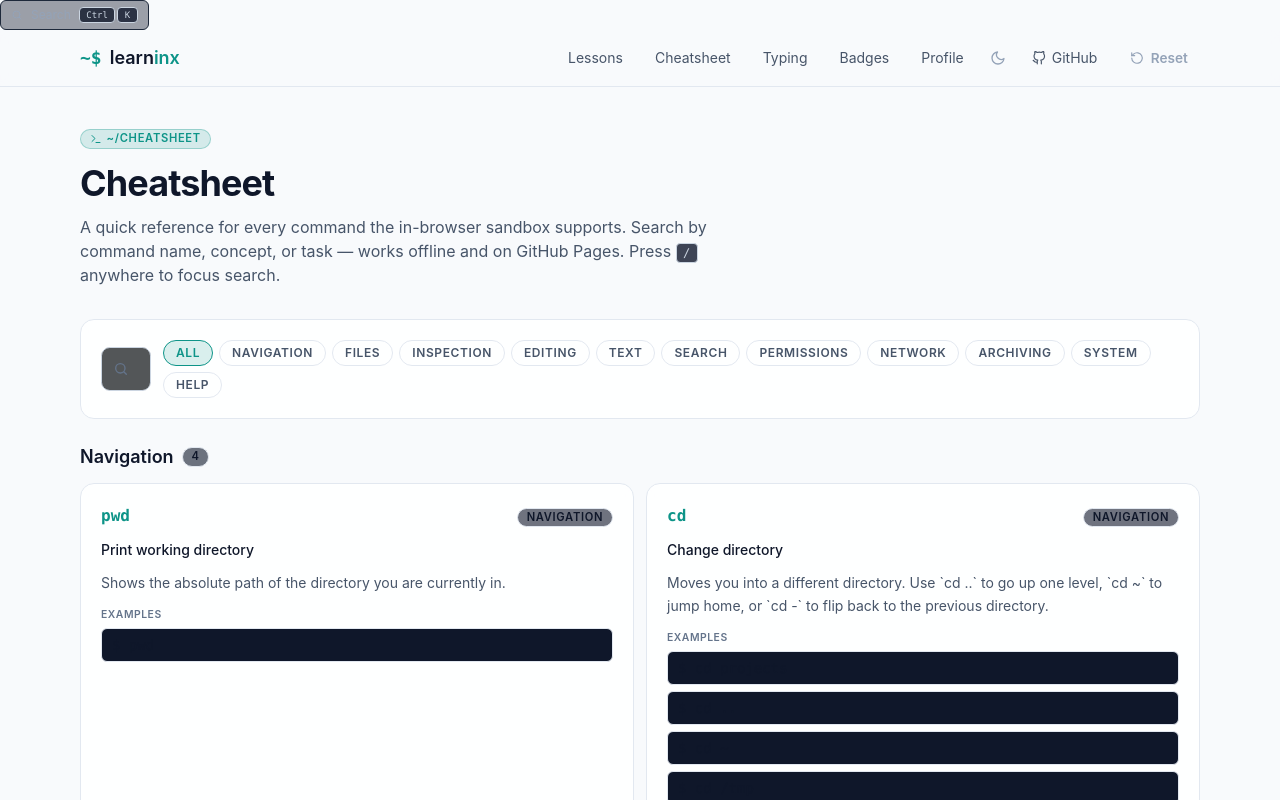
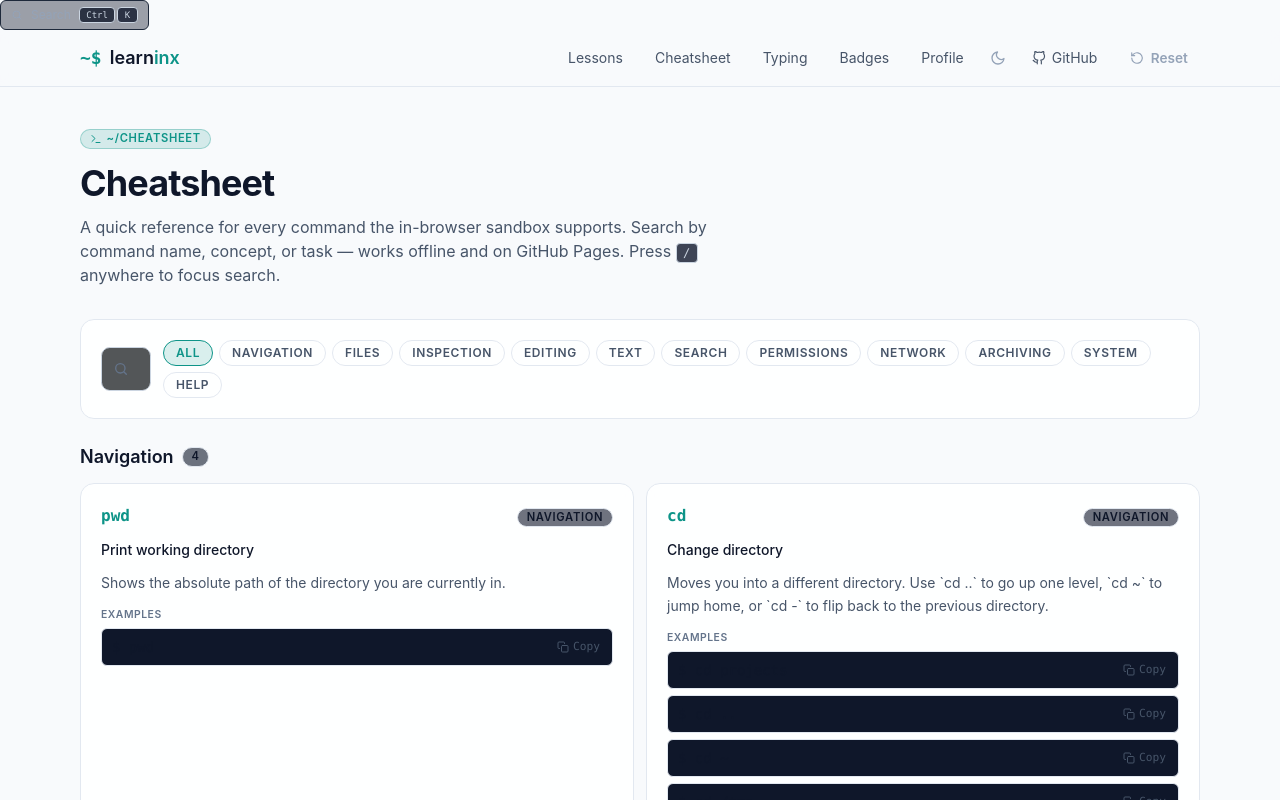
Before and after one commit to learninx11/Learninx, a Next.js app: page /cheatsheet in a window 1280 px wide. Shown: the top 800 px of the page. Built offline with nearby package versions, Linux system fonts and the light colour scheme.

Commit message:
added few changes.

```diff
--- a/src/app/cheatsheet/_cheatsheet-client.tsx
+++ b/src/app/cheatsheet/_cheatsheet-client.tsx
@@ -1,7 +1,7 @@
 'use client';
 
 import { useEffect, useMemo, useRef, useState } from 'react';
-import { SearchIcon } from '@/components/ui/Icon';
+import { CheckIcon, CopyIcon, SearchIcon } from '@/components/ui/Icon';
 import { Pill } from '@/components/ui/Pill';
 import {
   CHEATSHEET,
@@ -163,9 +163,10 @@ function CheatCard({ entry }: { entry: CheatEntry }) {
             {entry.examples.map((ex) => (
               <li
                 key={ex}
-                className="rounded-md border border-[var(--lx-border)] bg-[var(--lx-code-bg)] px-2.5 py-1.5 text-[var(--lx-fg)]"
+                className="rounded-md border border-[var(--lx-border)] bg-[var(--lx-code-bg)] flex items-center justify-between gap-2 pl-2.5 pr-1.5 py-1.5 text-[var(--lx-fg)]"
               >
-                <code>$ {ex}</code>
+                <code className="truncate">$ {ex}</code>
+                <CopyExampleButton text={ex} />
               </li>
             ))}
           </ul>
@@ -174,3 +175,39 @@ function CheatCard({ entry }: { entry: CheatEntry }) {
     </article>
   );
 }
+/**
+ * Small per-example copy button. Shows a check for a moment after a
+ * successful copy so the user gets confirmation without a toast.
+ */
+function CopyExampleButton({ text }: { text: string }) {
+  const [copied, setCopied] = useState(false);
+
+  async function copy(): Promise<void> {
+    try {
+      await navigator.clipboard.writeText(text);
+      setCopied(true);
+      setTimeout(() => setCopied(false), 1600);
+    } catch {
+      /* clipboard blocked (e.g. insecure context) */
+    }
+  }
+
+  return (
+    <button
+      type="button"
+      onClick={copy}
+      className="inline-flex shrink-0 items-center gap-1 rounded border-[var(--lx-border)] px-1.5 py-0.5 text-[0.7rem] text-[var(--lx-muted)] transition hover:border-[var(--lx-accent)] hover:text-[var(--lx-accent)]"
+      aria-label={copied ? `Copied: ${text}` : `Copy command: ${text}`}
+    >
+      {copied ? (
+        <>
+          <CheckIcon size={12} /> Copied
+        </>
+      ) : (
+        <>
+          <CopyIcon size={12} /> Copy
+        </>
+      )}
+    </button>
+  );
+}
```
Also changed, not shown: 1 other file (tests, documents, lock files or other folders).
